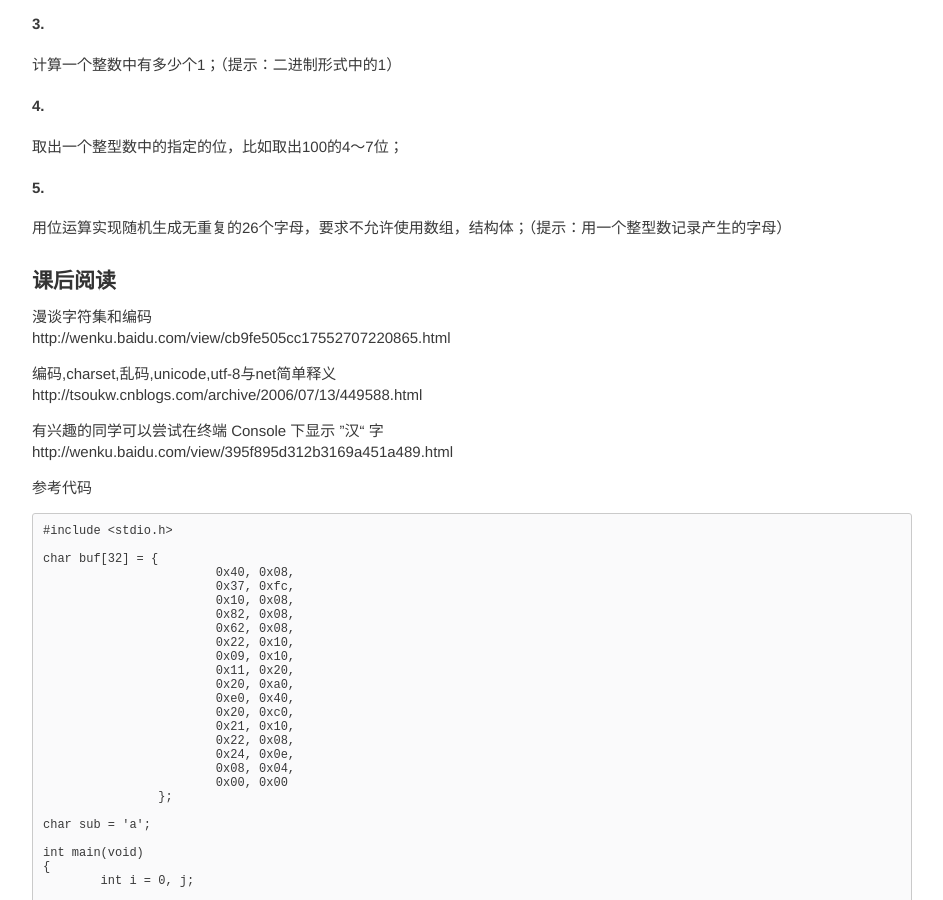
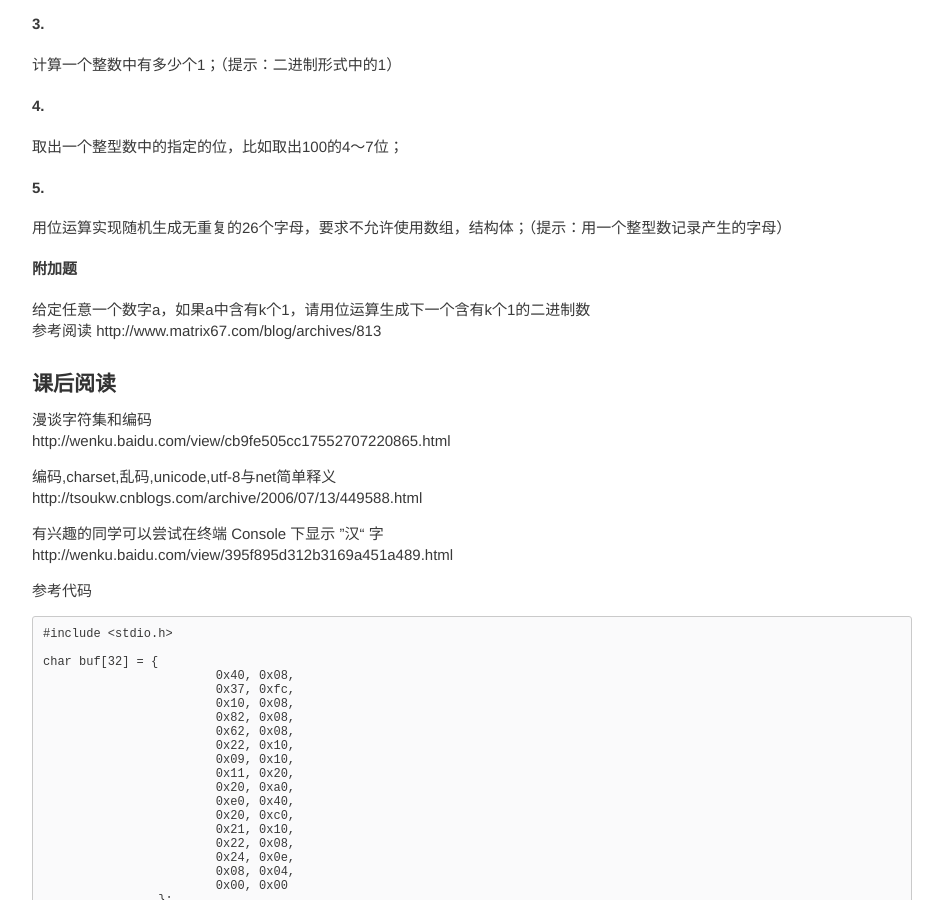
Before and after one commit to akaedu/akaedu.github.com, a Jekyll site: the page built from post/06/practice06.md, in a window 1280 px wide and 900 px high, scrolled down 421 px. Shown: the whole window, without its empty margins (168-1111 px from the left). Built offline with Jekyll 4.4.1, drawn with Linux system fonts in a browser that asks for light colours; Markdown is read by kramdown in place of the engine named in the settings; comment, search, counter and statistics services are not loaded.

Commit message:
Update post/06/practice06.md

```diff
--- a/post/06/practice06.md
+++ b/post/06/practice06.md
@@ -18,6 +18,9 @@ title: 练习题
 ####5.
 用位运算实现随机生成无重复的26个字母，要求不允许使用数组，结构体；（提示：用一个整型数记录产生的字母）
 
+####附加题
+给定任意一个数字a，如果a中含有k个1，请用位运算生成下一个含有k个1的二进制数 <br>
+参考阅读 http://www.matrix67.com/blog/archives/813
 
 ### 课后阅读
 漫谈字符集和编码 <br>
```
